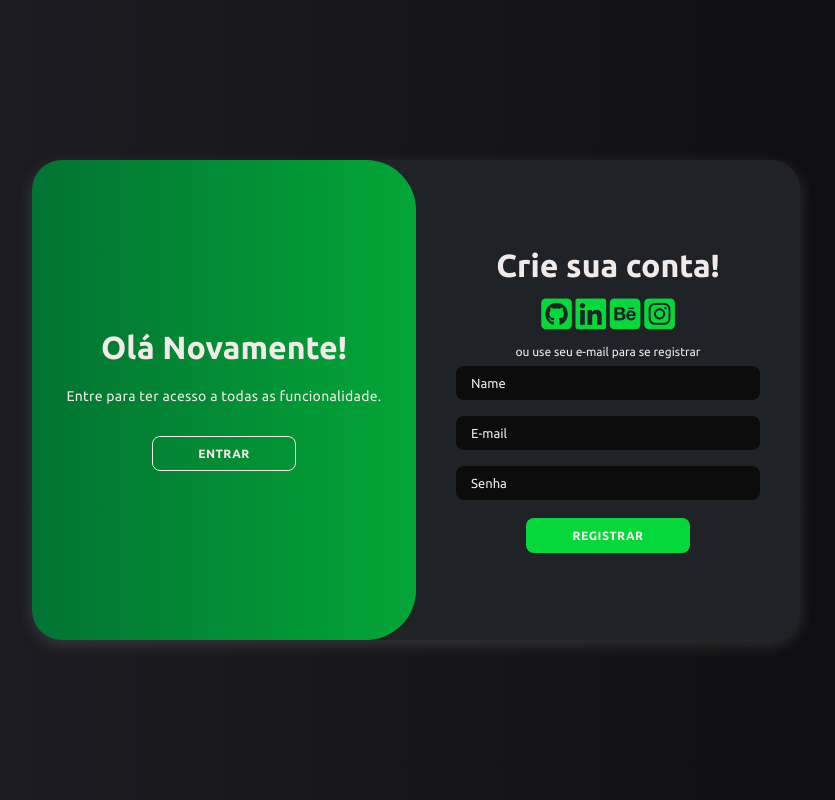
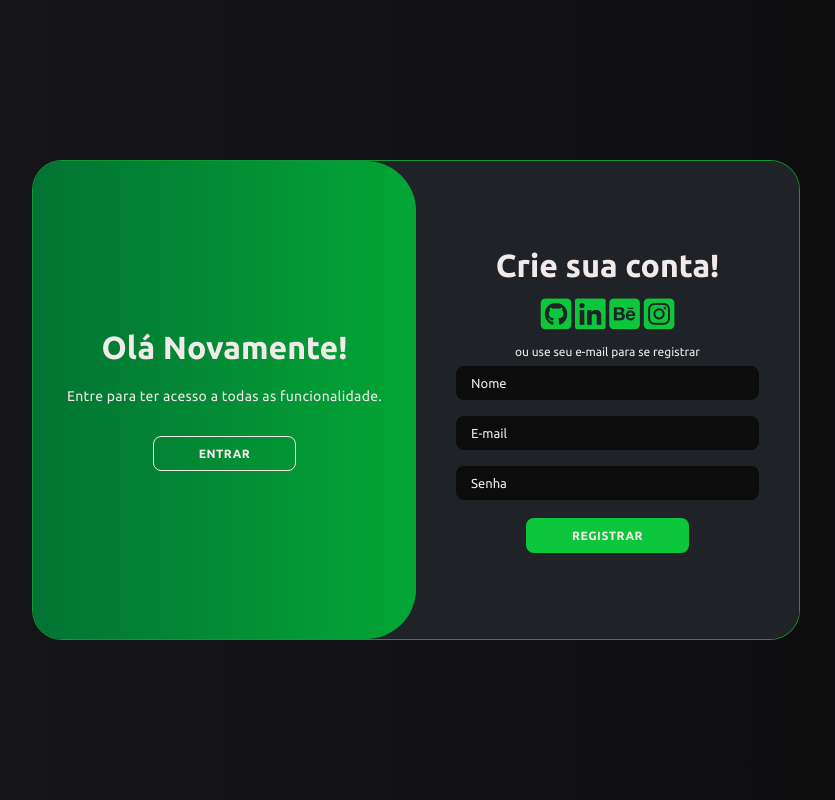
Before and after one commit to Briskinho/form-interactive, a plain HTML site: page index.html in a window 1280 px wide. Both pictures are taken after a click on the button "REGISTRAR". Shown: the whole page, without its empty margins (224-1059 px from the left). Drawn offline with Linux system fonts and the light colour scheme.

Commit message:
add border

```diff
--- a/index.html
+++ b/index.html
@@ -22,7 +22,7 @@
                     <a href="https://www.instagram.com/_strip_my_mind/" class="icon"><i class="fa-brands fa-square-instagram"></i></a>
                 </div>
                 <span>ou use seu e-mail para se registrar</span>
-                <input type="text" placeholder="Name">
+                <input type="text" placeholder="Nome">
                 <input type="email" placeholder="E-mail">
                 <input type="password" placeholder="Senha">
                 <button>Registrar</button>
--- a/style.css
+++ b/style.css
@@ -6,9 +6,9 @@
     font-family: "Ubuntu", sans-serif;
 }
 
-body{
+body {
     background-color: #0C0C0D;
-    background: linear-gradient(to right, #201F26, #0C0C0D);
+    background: linear-gradient(to right, #17161b, #0C0C0D);
     display: flex;
     align-items: center;
     justify-content: center;
@@ -16,18 +16,18 @@ body{
     height: 100vh;
 }
 
-.container{
+.container {
     background-color: #1f2328;
     border-radius: 30px;
-    box-shadow: 0 5px 15px rgba(150, 150, 150, 0.241);
     position: relative;
     overflow: hidden;
     width: 768px;
     max-width: 100%;
     min-height: 480px;
+    border: 1.5px solid #0cc73bb5;
 }
 
-.container p{
+.container p {
     font-size: 14px;
     line-height: 20px;
     letter-spacing: 0.3px;
@@ -47,7 +47,7 @@ body{
 }
 
 .container a{
-    color: #04D939;
+    color: #0cc73b;
     font-size: 35px;
     text-decoration: none;
     margin: 10px 0 20px;
@@ -55,7 +55,7 @@ body{
 }
 
 .container button{
-    background-color: #04D939;
+    background-color: #0cc73b;
     color: #f2e9e9;
     font-size: 12px;
     padding: 10px 45px;
@@ -93,6 +93,7 @@ body{
     border-radius: 8px;
     width: 100%;
     outline: none;
+    color: #f2e9e9;
 }
 
 form input::placeholder {
```
